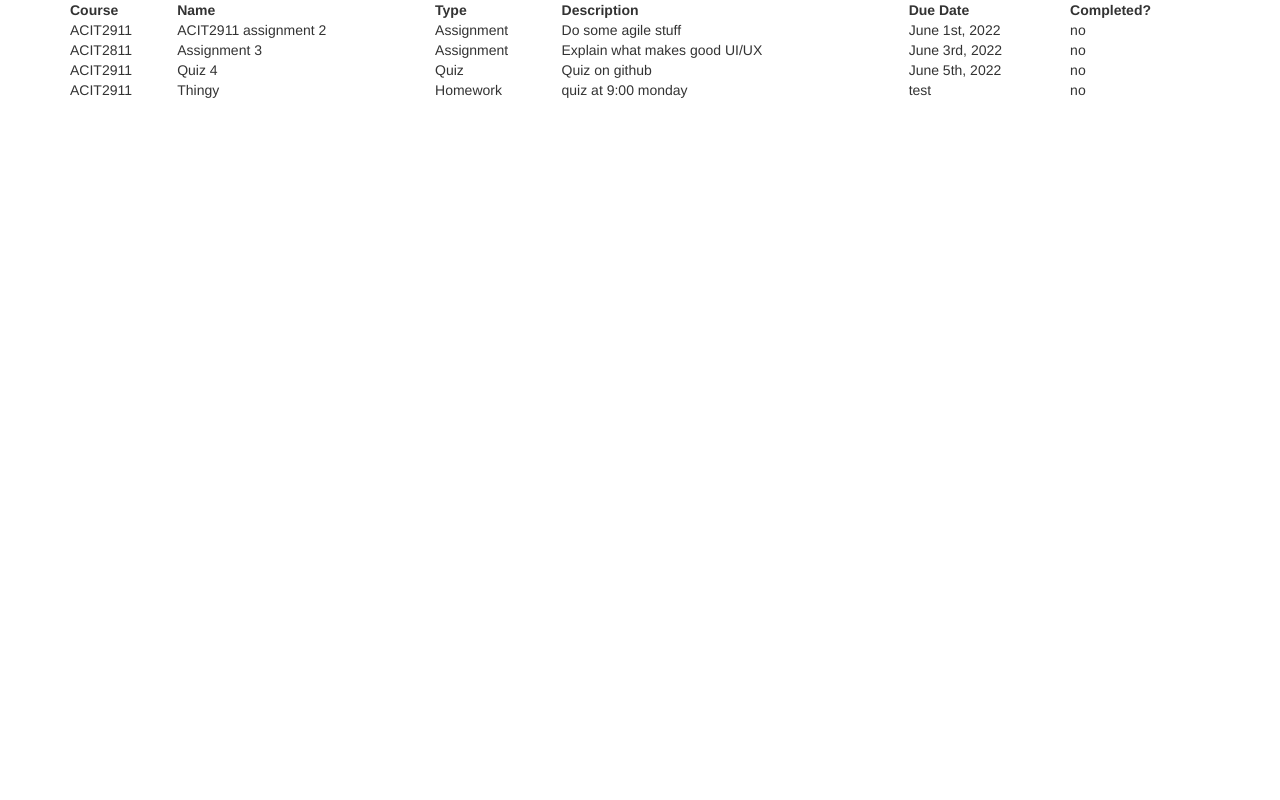
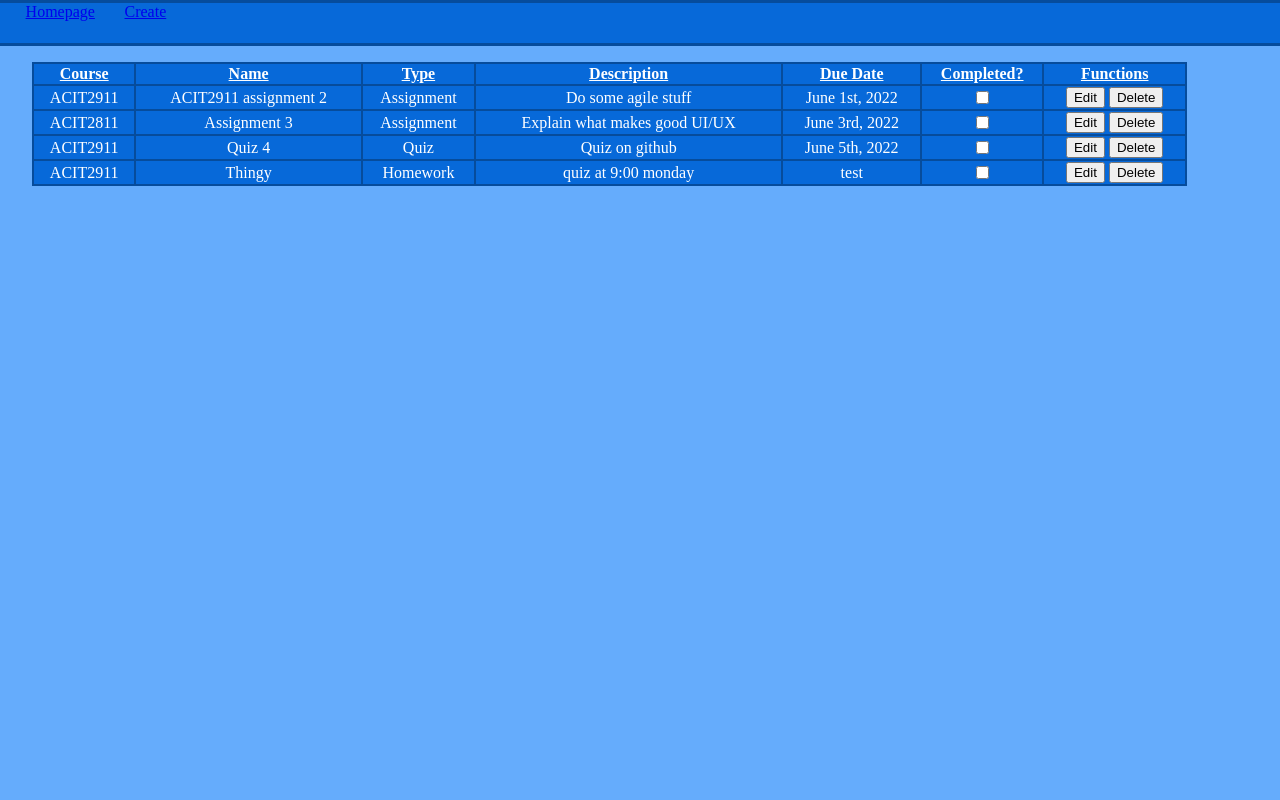
Before and after one commit to udaychhina/acit2911, a Flask app: page / in a window 1280 px wide. Run offline with Flask 2, Linux system fonts and the light colour scheme; some libraries are stand-ins or nearby versions.

Commit message:
add style

```diff
--- /dev/null
+++ b/static/styles/style.css
@@ -0,0 +1,62 @@
+*{
+    margin:0;
+}
+
+body {
+    display: flex;
+    flex-direction: column;
+    background-color: #65ACFC;
+    color: white;
+}
+
+header{
+    flex-direction: row;
+    height: 5vh;
+    width:100%;
+    background-color: #0769D9;
+    border-bottom: solid #064C9C;
+    border-top: solid #064C9C;
+}
+
+.navigation {
+    height: 30px;
+    width: fit-content;
+    cursor: pointer;
+    margin-left: 2vw;
+    align-items: center;
+}
+
+table {
+    background-color: #0769D9;
+    margin-top: 2vh;
+    border-collapse: collapse;
+}
+
+th {
+    text-decoration: underline;
+}
+
+table, th, td {
+    border: 2px solid #064C9C;
+}
+
+td {
+    text-align: center;
+}
+
+.container{
+    margin-left: auto;
+    margin-right: auto;
+    width: 95vw;
+}
+
+.button_col{
+    flex-direction: row;
+
+}
+
+.edit, .delete {
+    height: 15%;
+    width: fit-content;
+    cursor: pointer;
+}
--- a/templates/home.html
+++ b/templates/home.html
@@ -1,15 +1,17 @@
-<!DOCTYPE html>
-<link rel="stylesheet" href="https://maxcdn.bootstrapcdn.com/bootstrap/3.3.4/css/bootstrap.min.css">
 <html>
-
 <head>
-
+    <!DOCTYPE html>
+    <link rel="stylesheet" href="../static/styles/style.css">
     <title>Week 9 flask</title>
 </head>
 
 <body>
+    <header>
+        <a href="http://127.0.0.1:5000" class="navigation" >Homepage</a>
+        <a href="http://127.0.0.1:5000/create" class="navigation">Create</a>
+    </header>
     <div class="container">
-        <table style="width:100%">
+        <table style="width:95%">
             <thead>
                 <tr>
                     <th>Course</th>
@@ -18,6 +20,7 @@
                     <th>Description</th>
                     <th>Due Date</th>
                     <th>Completed?</th>
+                    <th>Functions</th>
                 </tr>
             </thead>
             <tbody>
@@ -39,7 +42,14 @@
                         {{ homework.duedate }}
                     </td>
                     <td>
-                        {{ homework.completed }}
+                        <label class="switch">
+                            <input type="checkbox">
+                            <span class="slider round"></span>
+                        </label>
+                    </td>
+                    <td class="bottun_col">
+                        <button class="edit" type="button">Edit</button>
+                        <button class="delete" type="button">Delete</button>
                     </td>
                 </tr>
                 {% endfor %}
```
Also changed, not shown: templates/create.html (+9 -2 lines).
